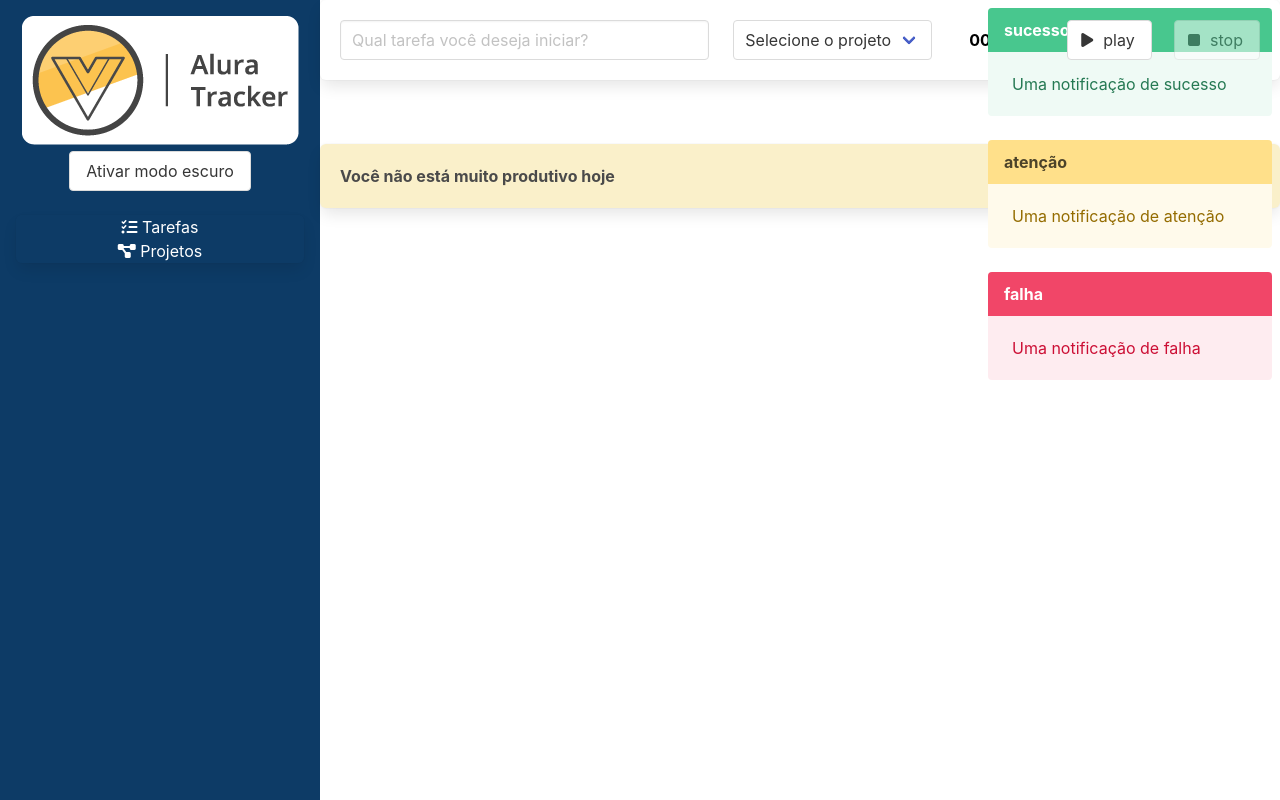
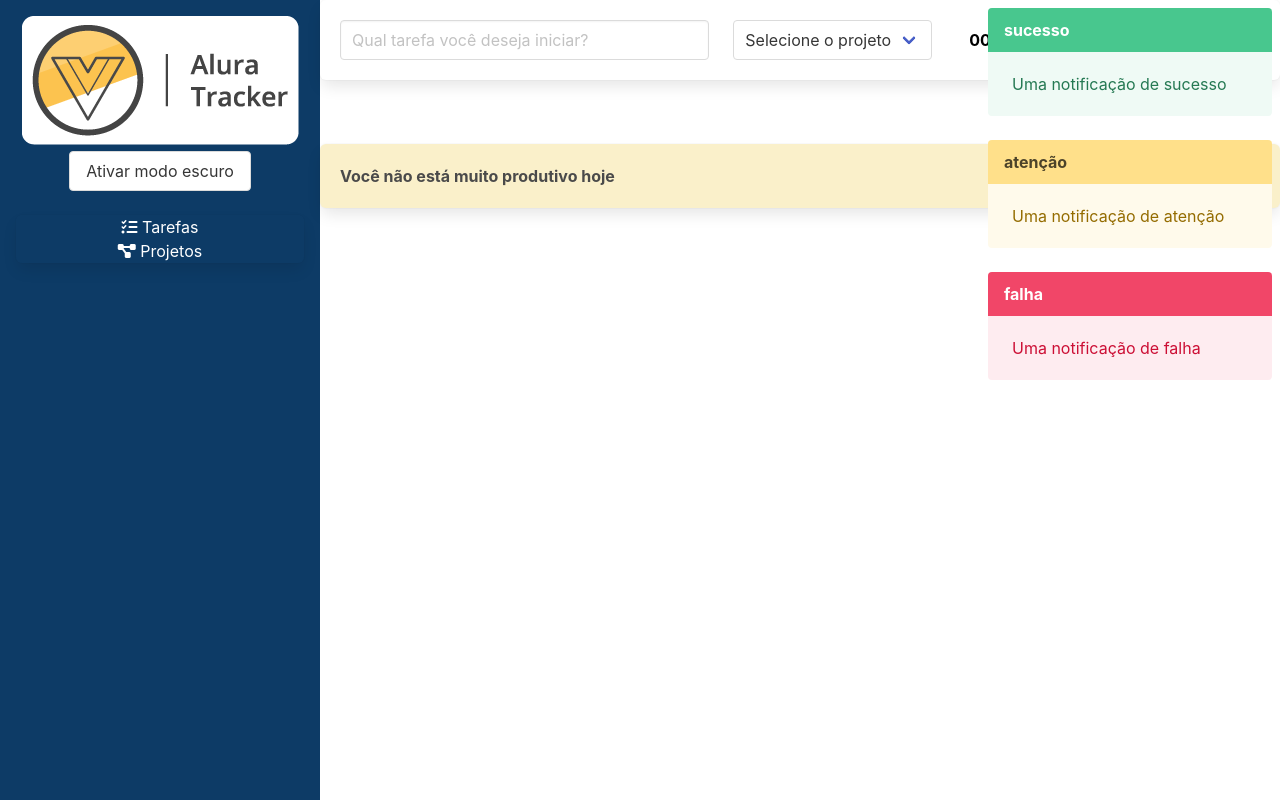
Before and after one commit to leandrogslva/Alura-tracker, a Vue app: page / in a window 1280 px wide. Built offline with nearby package versions, Linux system fonts and the light colour scheme.

Commit message:
fix: Corrigindo posicionamento do componente sobre os outros.

```diff
--- a/src/components/Notificacoes.vue
+++ b/src/components/Notificacoes.vue
@@ -47,6 +47,6 @@ export default defineComponent({
   right: 0;
   width: 300px;
   padding: 8px;
-  z-index: 105f;
+  z-index: 105;
 }
 </style>
```
